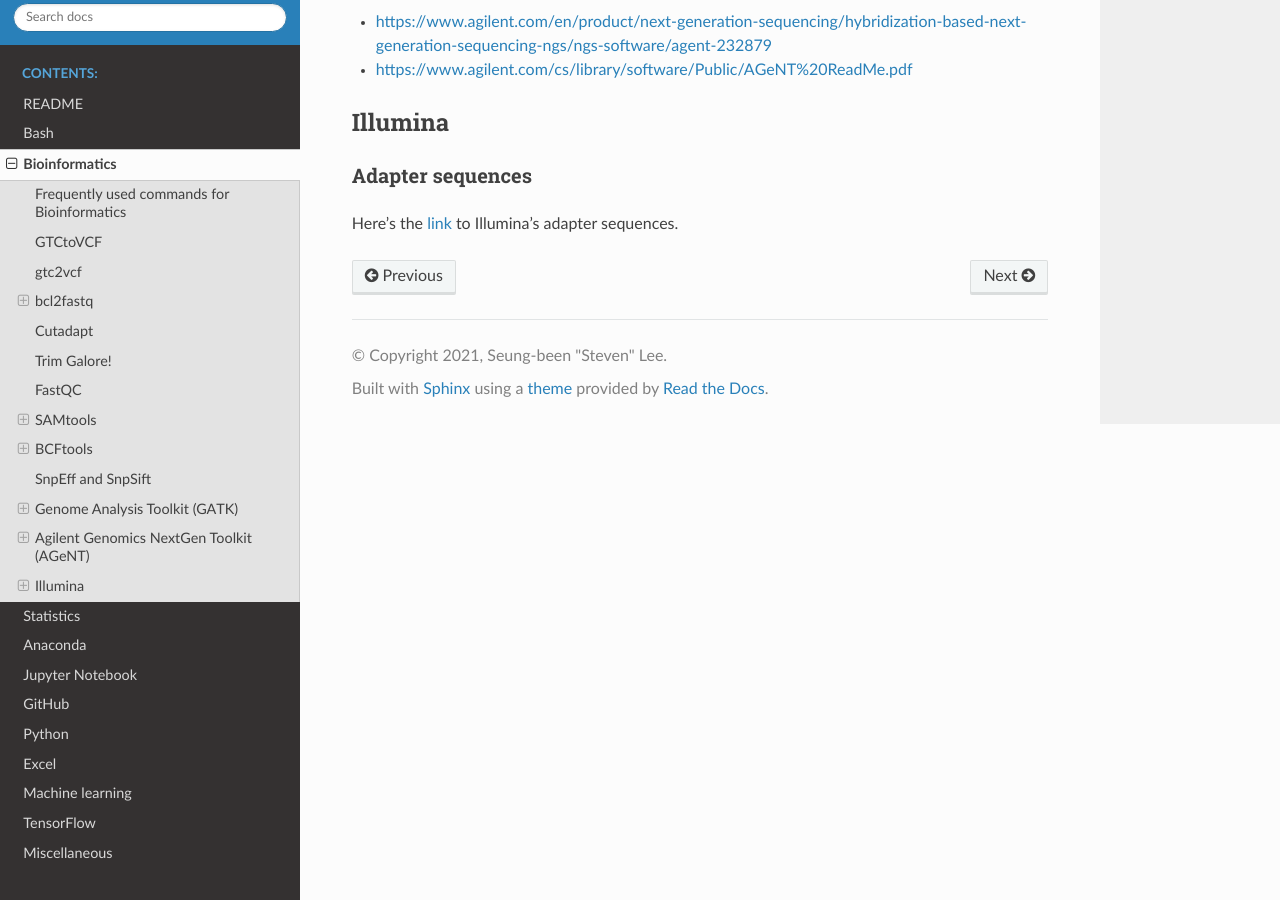
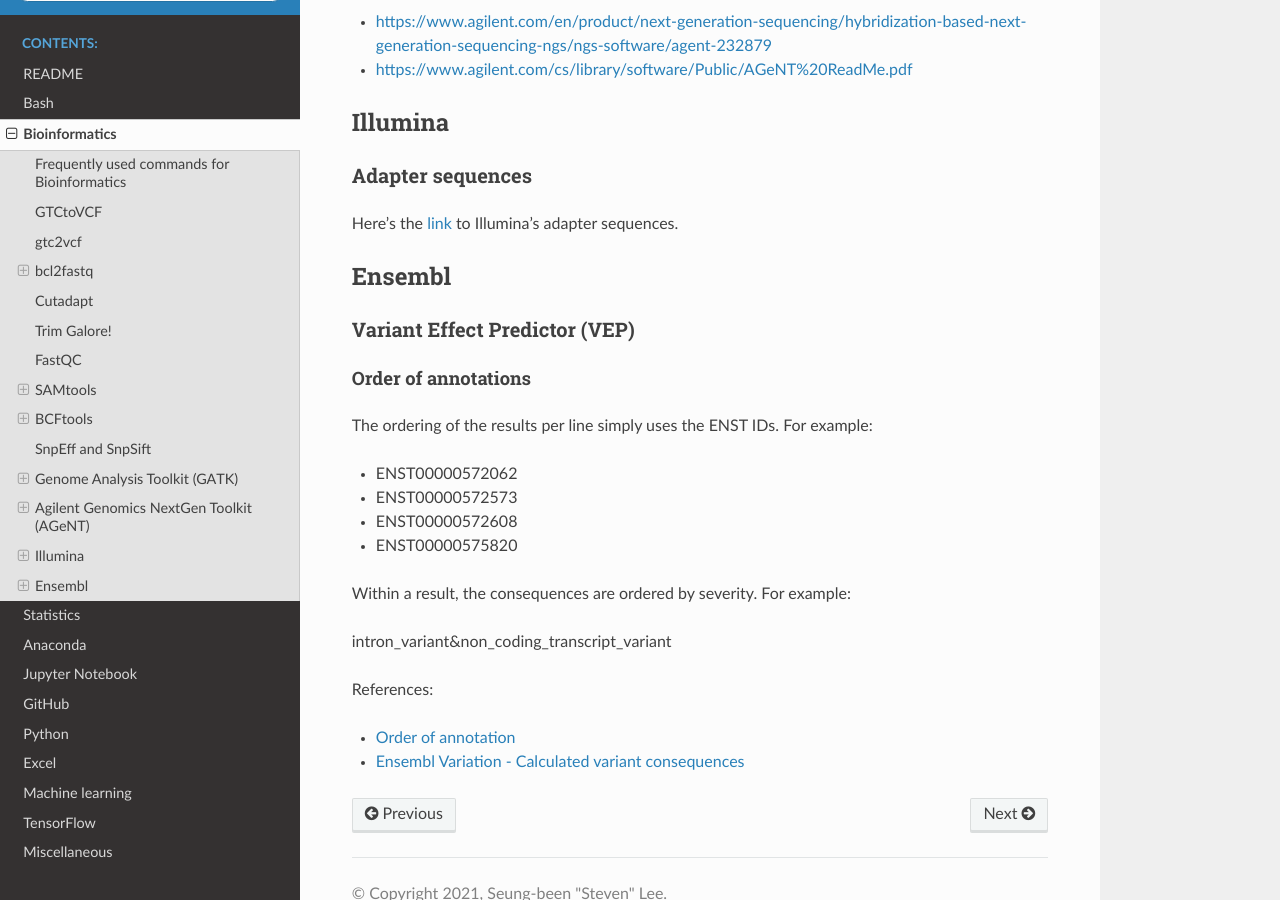
Before and after one commit to sbslee/notes, a Sphinx documentation site: the page built from docs/bioinformatics.rst, in a window 1280 px wide and 900 px high, scrolled down 10365 px. Built offline with Sphinx 7.4.7 and the Read the Docs theme 2.0.0, drawn with Linux system fonts in a browser that asks for light colours.

Commit message:
Update notes

```diff
--- a/docs/bioinformatics.rst
+++ b/docs/bioinformatics.rst
@@ -542,3 +542,29 @@ Adapter sequences
 -----------------
 
 Here's the `link <https://www.eurofinsgenomics.eu/media/1610545/illumina-adapter-sequences.pdf>`__ to Illumina's adapter sequences.
+
+Ensembl
+=======
+
+Variant Effect Predictor (VEP)
+------------------------------
+
+Order of annotations
+^^^^^^^^^^^^^^^^^^^^
+
+The ordering of the results per line simply uses the ENST IDs. For example:
+
+- ENST00000572062
+- ENST00000572573
+- ENST00000572608
+- ENST00000575820
+
+Within a result, the consequences are ordered by severity. For example:
+
+intron_variant&non_coding_transcript_variant
+
+
+References:
+
+- `Order of annotation <https://github.com/Ensembl/ensembl-vep/issues/193>`__
+- `Ensembl Variation - Calculated variant consequences <https://m.ensembl.org/info/genome/variation/prediction/predicted_data.html>`__
```
